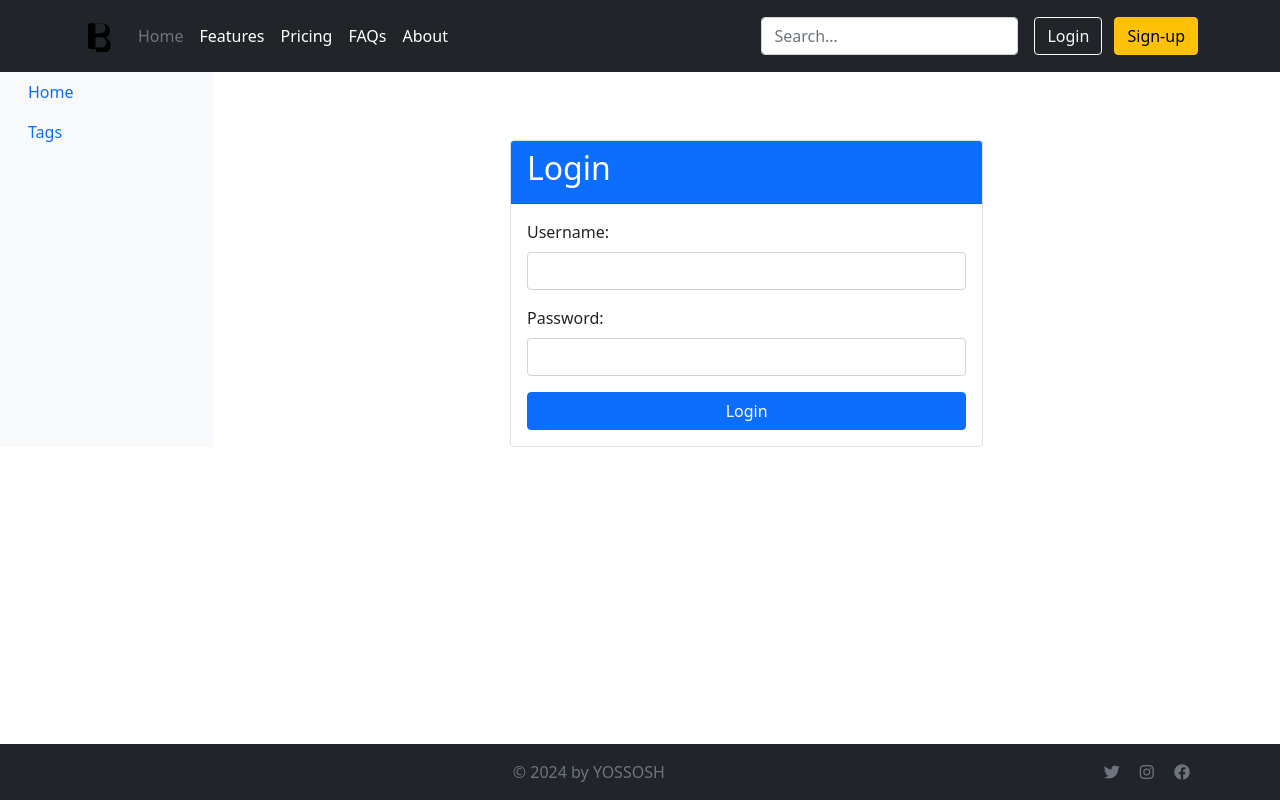
After one commit to yossosh/Todo-list-Mini-Project, a Django app: page /accounts/login/ in a window 1280 px wide. The commit adds this page. Run offline with Django 5.2, Linux system fonts and the light colour scheme.

Commit message:
added login

```diff
--- a/list/urls.py
+++ b/list/urls.py
@@ -7,6 +7,7 @@ from .views import (
     TaskUpdateView,
     TaskDeleteView,
     TaskToggleStatusView,
+    RegisterView,
 )
 
 app_name = "list"
--- a/static/list/css/styles.css
+++ b/static/list/css/styles.css
@@ -37,3 +37,21 @@ body {
 .list-group-item > .d-flex {
   margin-bottom: 10px;
 }
+
+.card {
+  margin-top: 20px;
+}
+
+.card-header {
+  font-size: 1.5rem;
+  font-weight: bold;
+}
+
+.text-center a {
+  margin: 0 10px;
+  color: #6c757d;
+}
+
+.text-center a:hover {
+  color: #495057;
+}
--- a/templates/includes/header.html
+++ b/templates/includes/header.html
@@ -19,7 +19,7 @@
 
       <div class="text-end">
         <button type="button" class="btn btn-outline-light me-2">Login</button>
-        <button type="button" class="btn btn-warning">Sign-up</button>
+        <button  type="button" class="btn btn-warning">Sign-up</button>
       </div>
     </div>
   </div>
--- /dev/null
+++ b/templates/registration/login.html
@@ -0,0 +1,33 @@
+{% extends "base.html" %}
+
+{% block title %}Login{% endblock %}
+
+{% block content %}
+<div class="container mt-5">
+    <div class="row justify-content-center">
+        <div class="col-md-6">
+            <div class="card">
+                <div class="card-header bg-primary text-white">
+                    <h2>Login</h2>
+                </div>
+                <div class="card-body">
+                    <form method="post">
+                        {% csrf_token %}
+                        <div class="mb-3">
+                            <label for="id_username" class="form-label">Username:</label>
+                            <input type="text" name="username" class="form-control" id="id_username">
+                        </div>
+                        <div class="mb-3">
+                            <label for="id_password" class="form-label">Password:</label>
+                            <input type="password" name="password" class="form-control" id="id_password">
+                        </div>
+                        <div class="d-grid">
+                            <button type="submit" class="btn btn-primary">Login</button>
+                        </div>
+                    </form>
+                </div>
+            </div>
+        </div>
+    </div>
+</div>
+{% endblock %}
--- a/todo_list/settings.py
+++ b/todo_list/settings.py
@@ -135,3 +135,6 @@ if DEBUG:
     STATICFILES_DIRS = [os.path.join(BASE_DIR, "static")]
 else:
     STATIC_ROOT = os.path.join(BASE_DIR, "static")
+
+LOGIN_REDIRECT_URL = "/"
+LOGOUT_REDIRECT_URL = "/"
--- a/todo_list/urls.py
+++ b/todo_list/urls.py
@@ -17,9 +17,12 @@ Including another URLconf
 
 from django.contrib import admin
 from django.urls import path, include
+from django.conf import settings
+from django.conf.urls.static import static
 
 urlpatterns = [
     path("admin/", admin.site.urls),
-    path("", include("list.urls", namespace="manager")),
-    path("manager/", include("list.urls", namespace="manager")),
-]
+    path("", include("list.urls", namespace="list")),
+    path("list/", include("list.urls", namespace="list")),
+    path("accounts/", include("django.contrib.auth.urls")),
+] + static(settings.STATIC_URL, document_root=settings.STATIC_ROOT)
```
Also changed, not shown: list/forms.py (+30 -6 lines), list/views.py (+17 -2 lines), templates/includes/footer.html (line endings or trailing spaces).
